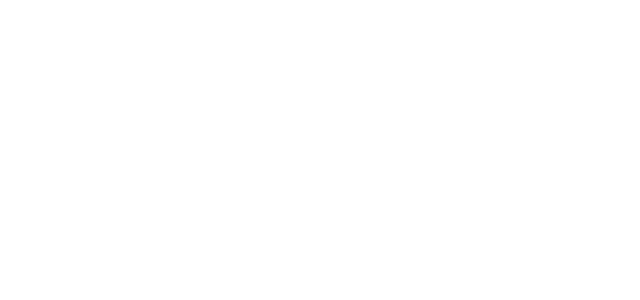
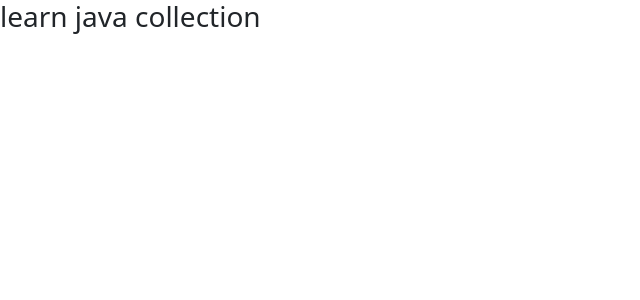
Before and after one commit to yumin359/react, a React (Vite) app: page /learn/java/collection in a window 1280 px wide. Before the commit this address had no page. Shown: the top 300 px of the page, without its empty margins (0-640 px from the left). Built offline with nearby package versions, Linux system fonts and the light colour scheme.

Commit message:
0704 nested routes(중첩된 경로)

```diff
--- /dev/null
+++ b/src/App44.jsx
@@ -0,0 +1,28 @@
+import React from "react";
+import { BrowserRouter, Route, Routes } from "react-router";
+
+// 연습 : 아래 경로에 따라 해당 컴포넌트 출력하기
+// /learn/react : <h3>리액트 배우기</h3>
+// /learn/spring : <h3>스프링 배우기</h3>
+// /learn/java/collection : <h3>자바 콜렉션 배우기</h3>
+
+function App44(props) {
+  return (
+    <div>
+      <BrowserRouter>
+        <Routes>
+          <Route path="learn">
+            <Route path="react" element={<h3>learn react</h3>}></Route>
+            <Route path="spring" element={<h3>learn spring</h3>}></Route>
+            <Route
+              path="java/collection"
+              element={<h3>learn java collection</h3>}
+            ></Route>
+          </Route>
+        </Routes>
+      </BrowserRouter>
+    </div>
+  );
+}
+
+export default App44;
--- a/src/main.jsx
+++ b/src/main.jsx
@@ -1,10 +1,10 @@
 import { StrictMode } from "react";
 import { createRoot } from "react-dom/client";
 import "bootstrap/dist/css/bootstrap.min.css";
-import App43 from "./App43.jsx";
+import App44 from "./App44.jsx";
 
 createRoot(document.getElementById("root")).render(
   <StrictMode>
-    <App43 />
+    <App44 />
   </StrictMode>,
 );
```
